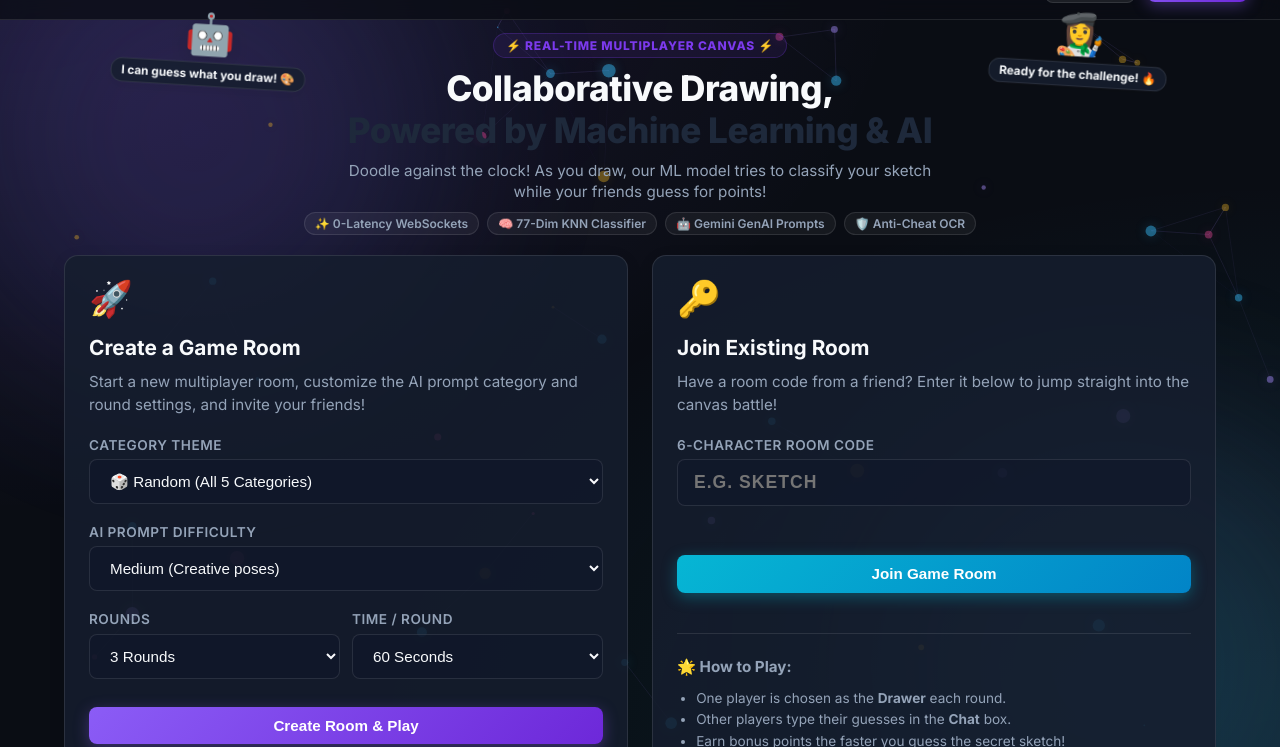
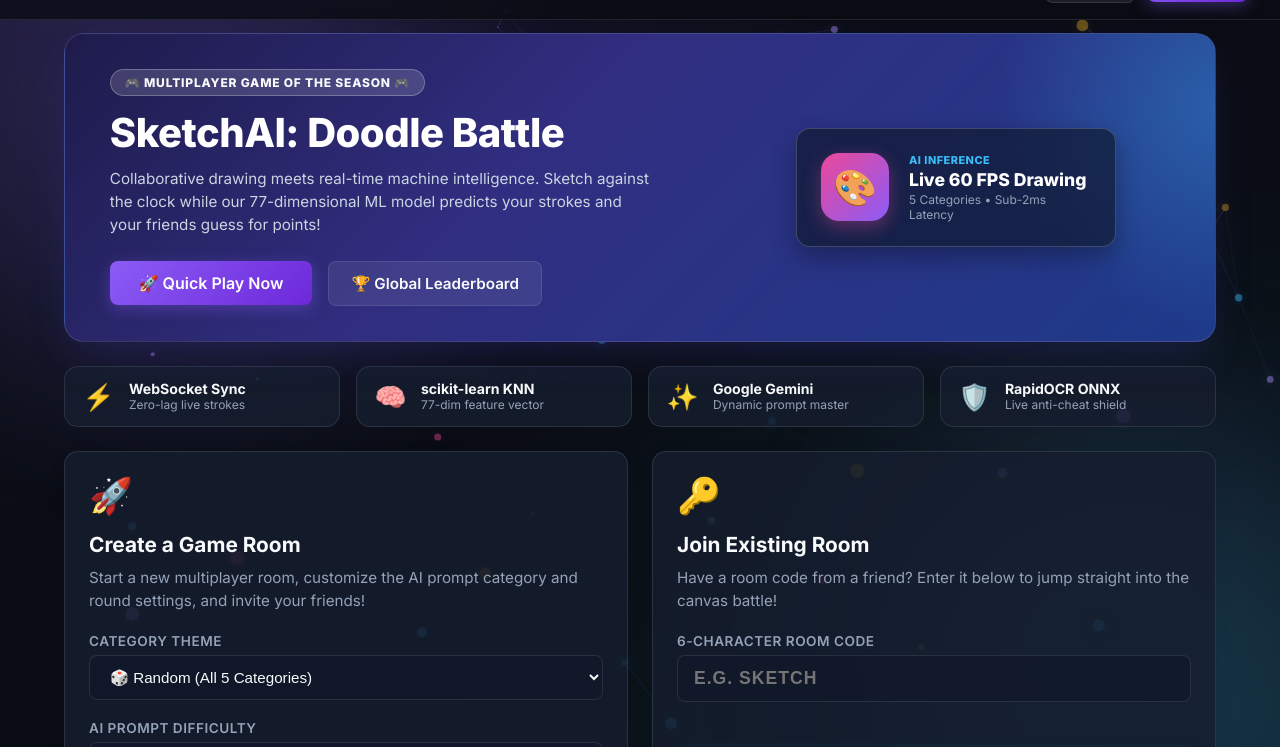
Before and after one commit to Jaya-Shivaani/SketchAI, a plain HTML site: page Frontend/index.html in a window 1280 px wide. Shown: the part 53-800 px from the top of the page. Drawn offline with Linux system fonts and the light colour scheme; files that its build step writes are made by us from their sources; no server answers; files whose address does not match are found by name.

Commit message:
Redesign: Premium Gaming Store & Console style Hero Showcase banner with live stat strip and quick actions

```diff
--- a/Frontend/css/styles.css
+++ b/Frontend/css/styles.css
@@ -573,7 +573,186 @@ body::after {
   animation: none;
 }
 
-/* Hero Mascot & Mass Gaming Banner Animations */
+/* Gaming Console / Featured Showcase Banner Layout */
+.game-showcase-banner {
+  background: linear-gradient(135deg, #1e1b4b 0%, #312e81 40%, #1e3a8a 100%);
+  border-radius: var(--radius-lg);
+  padding: 2.2rem 2.8rem;
+  margin-bottom: 1.5rem;
+  display: grid;
+  grid-template-columns: 1.4fr 1fr;
+  gap: 2rem;
+  align-items: center;
+  position: relative;
+  overflow: hidden;
+  box-shadow: 0 16px 40px -10px rgba(49, 46, 129, 0.45);
+  border: 1px solid rgba(255, 255, 255, 0.12);
+}
+
+.game-showcase-banner::before {
+  content: "";
+  position: absolute;
+  top: -50%;
+  right: -20%;
+  width: 450px;
+  height: 450px;
+  background: radial-gradient(circle, rgba(56, 189, 248, 0.3), transparent 70%);
+  pointer-events: none;
+}
+
+body.light-theme .game-showcase-banner {
+  background: linear-gradient(135deg, #2563eb 0%, #1d4ed8 45%, #4338ca 100%);
+  box-shadow: 0 16px 35px -8px rgba(37, 99, 235, 0.35);
+}
+
+.showcase-badge {
+  display: inline-block;
+  background: rgba(255, 255, 255, 0.15);
+  backdrop-filter: blur(8px);
+  border: 1px solid rgba(255, 255, 255, 0.25);
+  color: #f8fafc;
+  font-size: 0.75rem;
+  font-weight: 800;
+  padding: 5px 14px;
+  border-radius: 20px;
+  margin-bottom: 0.9rem;
+  letter-spacing: 0.8px;
+}
+
+.showcase-title {
+  font-size: 2.5rem;
+  font-weight: 900;
+  color: #ffffff;
+  letter-spacing: -0.5px;
+  margin-bottom: 0.75rem;
+  line-height: 1.15;
+}
+
+.showcase-subtitle {
+  font-size: 0.95rem;
+  color: #cbd5e1;
+  line-height: 1.5;
+  margin-bottom: 1.5rem;
+  max-width: 540px;
+}
+
+.showcase-actions {
+  display: flex;
+  gap: 1rem;
+  align-items: center;
+}
+
+.showcase-art {
+  display: flex;
+  justify-content: center;
+  align-items: center;
+}
+
+.art-card {
+  background: rgba(15, 23, 42, 0.65);
+  backdrop-filter: blur(12px);
+  border: 1px solid rgba(255, 255, 255, 0.18);
+  border-radius: var(--radius-md);
+  padding: 1.5rem;
+  width: 100%;
+  max-width: 320px;
+  display: flex;
+  align-items: center;
+  gap: 1.25rem;
+  box-shadow: 0 10px 25px rgba(0, 0, 0, 0.3);
+  transition: transform 0.3s ease;
+}
+
+.art-card:hover {
+  transform: translateY(-4px) scale(1.02);
+}
+
+.art-visual {
+  position: relative;
+  width: 68px;
+  height: 68px;
+  background: linear-gradient(135deg, #ec4899, #8b5cf6);
+  border-radius: 18px;
+  display: flex;
+  align-items: center;
+  justify-content: center;
+  flex-shrink: 0;
+  box-shadow: 0 6px 18px rgba(236, 72, 153, 0.35);
+}
+
+.art-emoji {
+  font-size: 2.2rem;
+}
+
+.art-tag {
+  font-size: 0.68rem;
+  font-weight: 800;
+  color: #38bdf8;
+  letter-spacing: 0.5px;
+  margin-bottom: 2px;
+}
+
+.art-title {
+  font-size: 1.1rem;
+  font-weight: 800;
+  color: #ffffff;
+  margin-bottom: 2px;
+}
+
+.art-meta {
+  font-size: 0.75rem;
+  color: #94a3b8;
+}
+
+/* Store Stats Strip (Icons & Highlights) */
+.store-stats-strip {
+  display: grid;
+  grid-template-columns: repeat(auto-fit, minmax(210px, 1fr));
+  gap: 1rem;
+  margin-bottom: 1.5rem;
+}
+
+.stat-pill {
+  background: var(--bg-card);
+  border: 1px solid var(--border-color);
+  border-radius: var(--radius-md);
+  padding: 0.85rem 1.1rem;
+  display: flex;
+  align-items: center;
+  gap: 0.9rem;
+  transition: transform 0.2s ease, border-color 0.2s ease;
+}
+
+.stat-pill:hover {
+  transform: translateY(-2px);
+  border-color: var(--accent-purple);
+}
+
+.pill-icon {
+  font-size: 1.6rem;
+}
+
+.pill-text strong {
+  display: block;
+  font-size: 0.88rem;
+  color: var(--text-main);
+}
+
+.pill-text small {
+  display: block;
+  font-size: 0.75rem;
+  color: var(--text-muted);
+}
+
+@media (max-width: 900px) {
+  .game-showcase-banner {
+    grid-template-columns: 1fr;
+    padding: 1.8rem 1.5rem;
+  }
+  .showcase-art {
+    display: none;
+  }
+}
 .mascot-container {
   position: relative;
   width: 100%;
--- a/Frontend/index.html
+++ b/Frontend/index.html
@@ -33,43 +33,71 @@
     </nav>
   </header>
 
-  <!-- Hero Section -->
+  <!-- Hero Section (Gaming Store / Console Layout Inspiration) -->
   <main class="hero-container">
-    <!-- Floating Gamified Characters -->
-    <div class="mascot-container">
-      <div class="mascot mascot-left" title="AI Robot Master">
-        <div class="mascot-avatar">🤖</div>
-        <div class="mascot-speech">I can guess what you draw! 🎨</div>
+    <!-- Top Showcase Banner / Featured Game Spotlight -->
+    <div class="game-showcase-banner">
+      <div class="showcase-content">
+        <div class="showcase-badge">🎮 MULTIPLAYER GAME OF THE SEASON 🎮</div>
+        <h1 class="showcase-title">SketchAI: Doodle Battle</h1>
+        <p class="showcase-subtitle">
+          Collaborative drawing meets real-time machine intelligence. Sketch against the clock while our 77-dimensional ML model predicts your strokes and your friends guess for points!
+        </p>
+        <div class="showcase-actions">
+          <a href="#quick-play" class="btn btn-primary" style="padding:0.75rem 1.8rem; font-size:1rem;">🚀 Quick Play Now</a>
+          <a href="/dashboard" class="btn btn-secondary" style="padding:0.75rem 1.4rem;">🏆 Global Leaderboard</a>
+        </div>
       </div>
-      <div class="mascot mascot-right" title="Player Artist">
-        <div class="mascot-avatar">👩‍🎨</div>
-        <div class="mascot-speech">Ready for the challenge! 🔥</div>
+
+      <div class="showcase-art">
+        <div class="art-card">
+          <div class="art-visual">
+            <span class="art-emoji">🎨</span>
+            <div class="art-pulse"></div>
+          </div>
+          <div class="art-info">
+            <div class="art-tag">AI INFERENCE</div>
+            <div class="art-title">Live 60 FPS Drawing</div>
+            <div class="art-meta">5 Categories • Sub-2ms Latency</div>
+          </div>
+        </div>
       </div>
     </div>
 
-    <div class="hero-header">
-      <div class="hero-badge">⚡ Real-Time Multiplayer Canvas ⚡</div>
-      <h1 class="hero-title">
-        Collaborative Drawing, <br>
-        <span class="hero-gradient-text">
-          Powered by Machine Learning & AI
-        </span>
-      </h1>
-      <p class="hero-subtitle" id="hero-game-description">
-        Doodle against the clock! As you draw, our ML model tries to classify your sketch while your friends guess for points!
-      </p>
-
-      <!-- Live Floating Badges -->
-      <div class="hero-tags">
-        <span class="tag-item">✨ 0-Latency WebSockets</span>
-        <span class="tag-item">🧠 77-Dim KNN Classifier</span>
-        <span class="tag-item">🤖 Gemini GenAI Prompts</span>
-        <span class="tag-item">🛡️ Anti-Cheat OCR</span>
+    <!-- Live Quick Stats Strip (Xbox / Steam Store Style) -->
+    <div class="store-stats-strip">
+      <div class="stat-pill">
+        <span class="pill-icon">⚡</span>
+        <div class="pill-text">
+          <strong>WebSocket Sync</strong>
+          <small>Zero-lag live strokes</small>
+        </div>
+      </div>
+      <div class="stat-pill">
+        <span class="pill-icon">🧠</span>
+        <div class="pill-text">
+          <strong>scikit-learn KNN</strong>
+          <small>77-dim feature vector</small>
+        </div>
+      </div>
+      <div class="stat-pill">
+        <span class="pill-icon">✨</span>
+        <div class="pill-text">
+          <strong>Google Gemini</strong>
+          <small>Dynamic prompt master</small>
+        </div>
+      </div>
+      <div class="stat-pill">
+        <span class="pill-icon">🛡️</span>
+        <div class="pill-text">
+          <strong>RapidOCR ONNX</strong>
+          <small>Live anti-cheat shield</small>
+        </div>
       </div>
     </div>
 
     <!-- Quick Action Cards: Create & Join -->
-    <div class="cards-grid">
+    <div id="quick-play" class="cards-grid">
       <!-- Create Room Card -->
       <div class="feature-card">
         <span class="card-icon">🚀</span>
```
